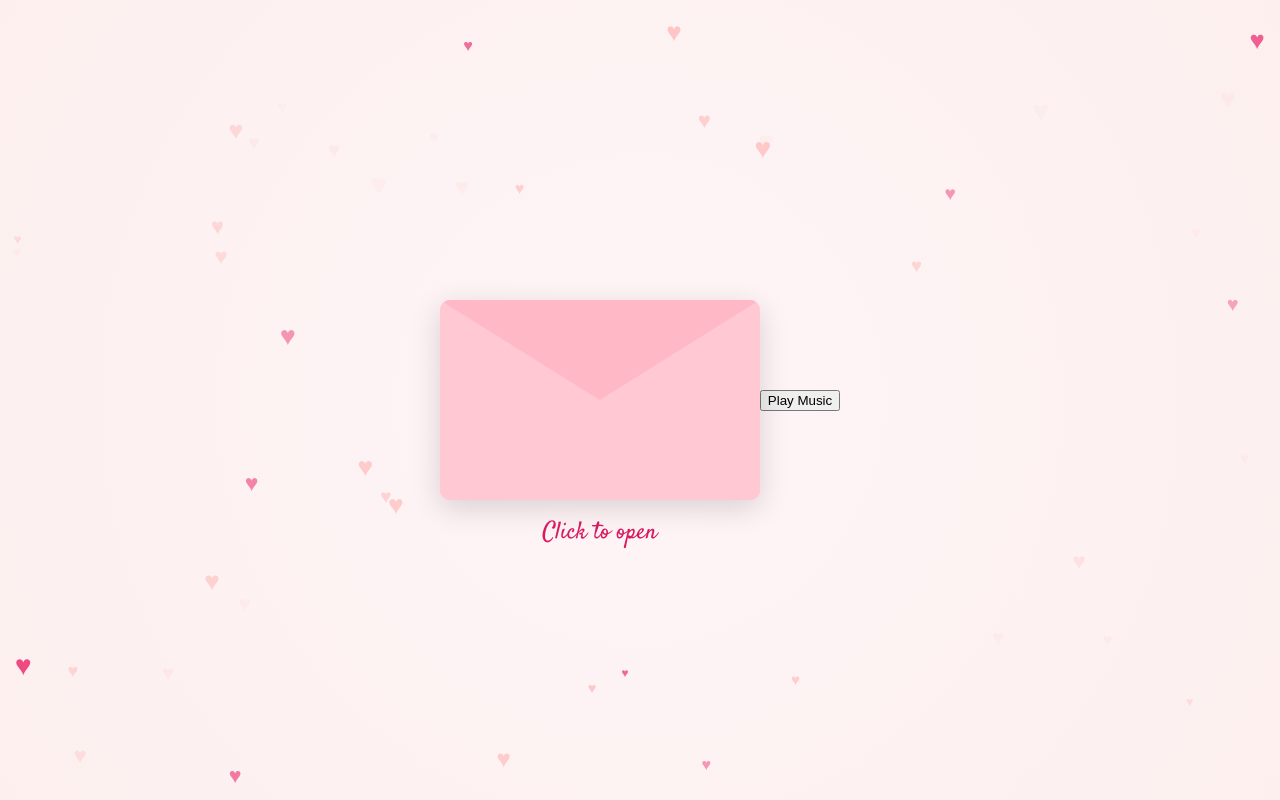
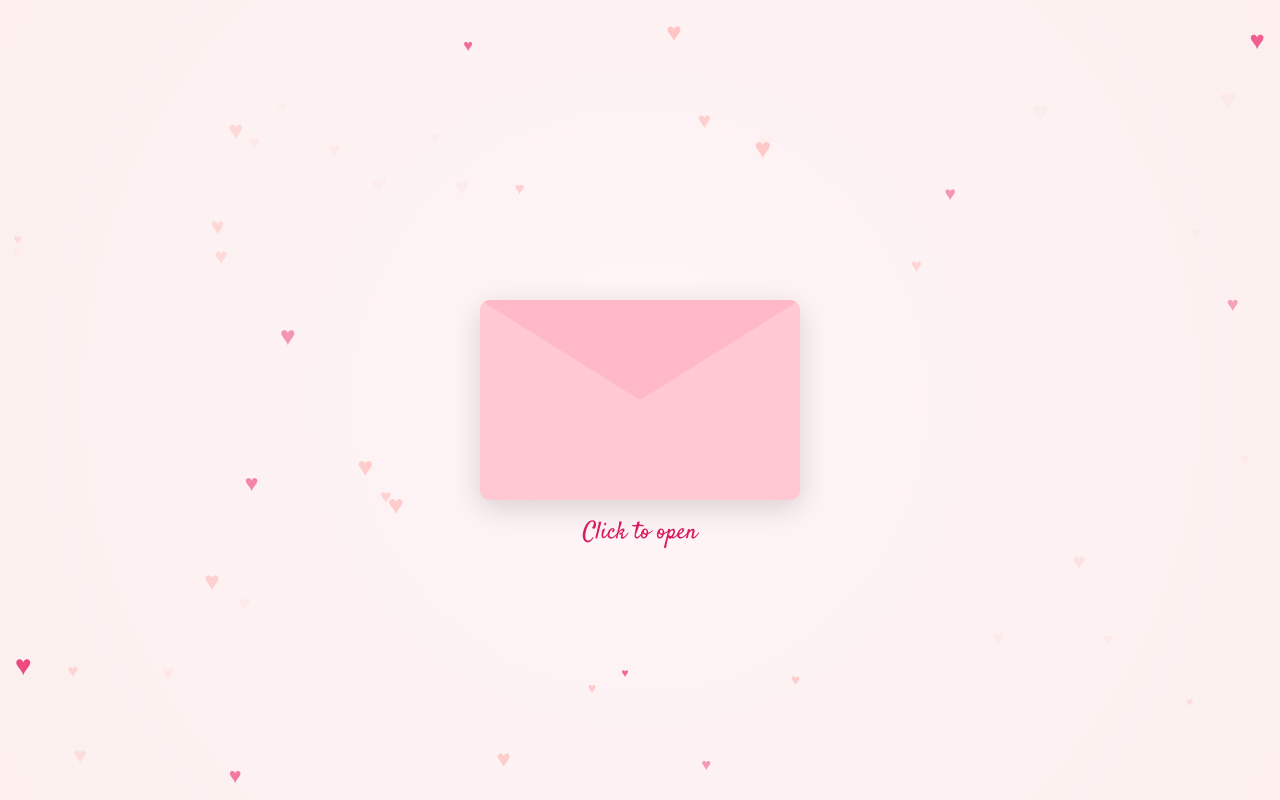
Before and after one commit to allawixero/aliandzainab, a plain HTML site: page index.html in a window 1280 px wide. Drawn offline with Linux system fonts and the light colour scheme; a web font is replaced by a local one.

Commit message:
Update index.html

```diff
--- a/index.html
+++ b/index.html
@@ -268,10 +268,7 @@
         </div>
     </div>
 
-    <button id="playMusicBtn">Play Music</button>
-
-    <audio id="bgMusic" src="daylight.mp3" preload="auto"></audio>
-
+    <audio src="daylight.mp3" autoplay loop></audio>
 
     <script>
         document.addEventListener('DOMContentLoaded', () => {
```
